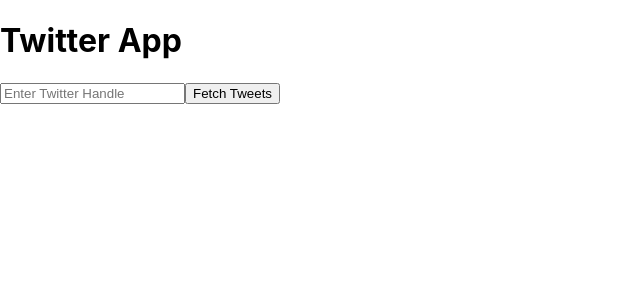
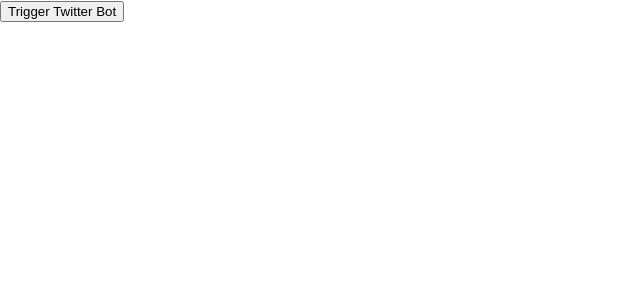
Before and after one commit to bikashamit/ipctwitterbots, a React (Create React App) app: page / in a window 1280 px wide. Shown: the top 300 px of the page, without its empty margins (0-640 px from the left). Built offline with nearby package versions, Linux system fonts and the light colour scheme.

Commit message:
bot development more

```diff
--- a/src/App.js
+++ b/src/App.js
@@ -1,47 +1,20 @@
-// src/App.js
-import React, { useState } from 'react';
-import axios from 'axios';
+// src/components/TriggerButton.js
+import React from 'react';
 
-function App() {
-  const [username, setUsername] = useState('');
-  const [tweets, setTweets] = useState([]);
-
-
-    const handleFetchTweets = async () => {
-      try {
-        const response = await axios.get('/api/getTweets', {
-          params: { username }
-        });
-
-        if (Array.isArray(response.data)) {
-          setTweets(response.data);
-        } else {
-          console.error('Invalid response data:', response.data);
-        }
-      } catch (error) {
-        console.error('Error fetching tweets:', error);
-      }
-    };
-
-
+const TriggerButton = () => {
+  const handleTrigger = async () => {
+    try {
+      const response = await fetch('/api/getTweets');
+      const data = await response.json();
+      console.log(data);
+    } catch (error) {
+      console.error('Error triggering function:', error);
+    }
+  };
 
   return (
-    <div>
-      <h1>Twitter App</h1>
-      <input
-        type="text"
-        value={username}
-        onChange={(e) => setUsername(e.target.value)}
-        placeholder="Enter Twitter Handle"
-      />
-      <button onClick={handleFetchTweets}>Fetch Tweets</button>
-      <ul>
-        {tweets.map((tweet) => (
-          <li key={tweet.id}>{tweet.text}</li>
-        ))}
-      </ul>
-    </div>
+    <button onClick={handleTrigger}>Trigger Twitter Bot</button>
   );
-}
+};
 
-export default App;
+export default TriggerButton;
```
